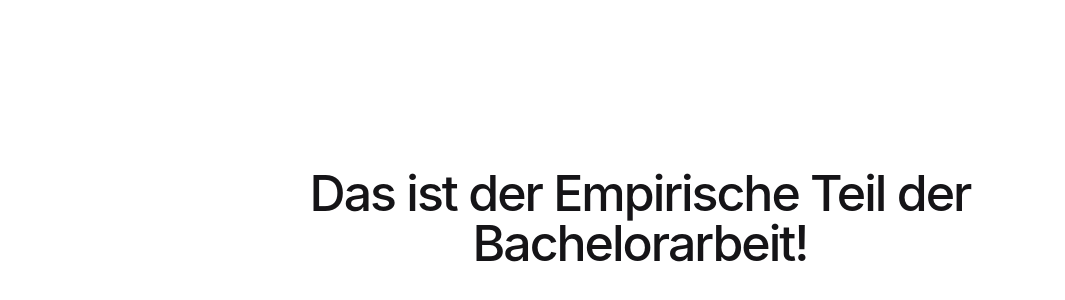
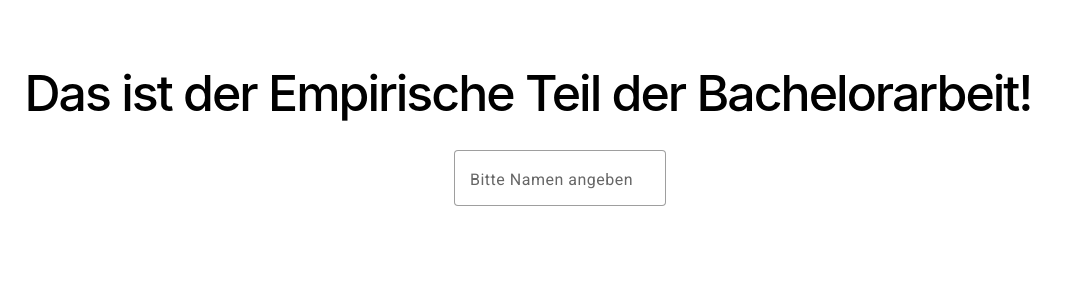
Before and after one commit to gulyaslorant/empirisch, an Angular app: page / in a window 1280 px wide. Shown: the part 172-472 px from the top of the page, without its empty margins (0-1065 px from the left). Built offline with nearby package versions, Linux system fonts and the light colour scheme.

Commit message:
Material Input eingebaut

```diff
--- a/src/app/app.component.html
+++ b/src/app/app.component.html
@@ -1,6 +1,8 @@
-<main class="main">
-  <div class="content">
-        <h1>Das ist der Empirische Teil der Bachelorarbeit!</h1>
-  </div>
+<main class="title">
+    <div>
+        <div><h1>Das ist der Empirische Teil der Bachelorarbeit!</h1></div>
+        <div><app-meingabe class="main"></app-meingabe></div>
+    </div>
 </main>
+
 <router-outlet />
--- a/src/app/app.component.scss
+++ b/src/app/app.component.scss
@@ -1,168 +1,42 @@
-:host {
-    --bright-blue: oklch(51.01% 0.274 263.83);
-    --electric-violet: oklch(53.18% 0.28 296.97);
-    --french-violet: oklch(47.66% 0.246 305.88);
-    --vivid-pink: oklch(69.02% 0.277 332.77);
-    --hot-red: oklch(61.42% 0.238 15.34);
-    --orange-red: oklch(63.32% 0.24 31.68);
-
-    --gray-900: oklch(19.37% 0.006 300.98);
-    --gray-700: oklch(36.98% 0.014 302.71);
-    --gray-400: oklch(70.9% 0.015 304.04);
-
-    --red-to-pink-to-purple-vertical-gradient: linear-gradient(
-      180deg,
-      var(--orange-red) 0%,
-      var(--vivid-pink) 50%,
-      var(--electric-violet) 100%
-    );
-
-    --red-to-pink-to-purple-horizontal-gradient: linear-gradient(
-      90deg,
-      var(--orange-red) 0%,
-      var(--vivid-pink) 50%,
-      var(--electric-violet) 100%
-    );
-
-    --pill-accent: var(--bright-blue);
-
-    font-family: "Inter", -apple-system, BlinkMacSystemFont, "Segoe UI", Roboto,
-      Helvetica, Arial, sans-serif, "Apple Color Emoji", "Segoe UI Emoji",
-      "Segoe UI Symbol";
-    box-sizing: border-box;
-    -webkit-font-smoothing: antialiased;
-    -moz-osx-font-smoothing: grayscale;
-  }
-
 h1 {
     font-size: 3.125rem;
-    color: var(--gray-900);
     font-weight: 500;
     line-height: 100%;
     letter-spacing: -0.125rem;
     margin: 0;
-    font-family: "Inter Tight", -apple-system, BlinkMacSystemFont, "Segoe UI", Roboto,
-      Helvetica, Arial, sans-serif, "Apple Color Emoji", "Segoe UI Emoji",
-      "Segoe UI Symbol";
-  }
+    font-family:
+        "Inter Tight",
+        -apple-system,
+        BlinkMacSystemFont,
+        "Segoe UI",
+        Roboto,
+        Helvetica,
+        Arial,
+        sans-serif,
+        "Apple Color Emoji",
+        "Segoe UI Emoji",
+        "Segoe UI Symbol";
+}
 
-p {
-    margin: 0;
-    color: var(--gray-700);
-  }
-
-main {
+.main {
     width: 100%;
     min-height: 100%;
+    display: flex;
+    justify-content: center;
+    align-items: center;
+    padding: 2rem;
+    box-sizing: inherit;
+    position: relative;
+}
+
+.title {
+    width: 80%;
+    min-height: 80%;
     display: flex;
     justify-content: center;
     align-items: center;
     padding: 1rem;
     box-sizing: inherit;
     position: relative;
-  }
-
-.angular-logo {
-    max-width: 9.2rem;
-  }
-
-.content {
-    display: flex;
-    justify-content: space-around;
-    width: 100%;
-    max-width: 700px;
-    margin-bottom: 3rem;
-    text-align: center;
-  }
-
-.content h1 {
-    margin-top: 1.75rem;
-  }
-
-.content p {
-    margin-top: 1.5rem;
-  }
-
-.divider {
-    width: 1px;
-    background: var(--red-to-pink-to-purple-vertical-gradient);
-    margin-inline: 0.5rem;
-  }
-
-.pill-group {
-    display: flex;
-    flex-direction: column;
-    align-items: start;
-    flex-wrap: wrap;
-    gap: 1.25rem;
-  }
-
-.pill {
-    display: flex;
-    align-items: center;
-    --pill-accent: var(--bright-blue);
-    background: color-mix(in srgb, var(--pill-accent) 5%, transparent);
-    color: var(--pill-accent);
-    padding-inline: 0.75rem;
-    padding-block: 0.375rem;
-    border-radius: 2.75rem;
-    border: 0;
-    transition: background 0.3s ease;
-    font-family: var(--inter-font);
-    font-size: 0.875rem;
-    font-style: normal;
-    font-weight: 500;
-    line-height: 1.4rem;
-    letter-spacing: -0.00875rem;
-    text-decoration: none;
-  }
-
-.pill:hover {
-    background: color-mix(in srgb, var(--pill-accent) 15%, transparent);
-  }
-
-.pill-group .pill:nth-child(6n + 1) {
-    --pill-accent: var(--bright-blue);
-  }
-.pill-group .pill:nth-child(6n + 2) {
-    --pill-accent: var(--french-violet);
-  }
-.pill-group .pill:nth-child(6n + 3),
-.pill-group .pill:nth-child(6n + 4),
-.pill-group .pill:nth-child(6n + 5) {
-    --pill-accent: var(--hot-red);
-  }
-
-.pill-group svg {
-    margin-inline-start: 0.25rem;
-  }
-
-.social-links {
-    display: flex;
-    align-items: center;
-    gap: 0.73rem;
-    margin-top: 1.5rem;
-  }
-
-.social-links path {
-    transition: fill 0.3s ease;
-    fill: var(--gray-400);
-  }
-
-.social-links a:hover svg path {
-    fill: var(--gray-900);
-  }
-
-  @media screen and (max-width: 650px) {
-    .content {
-      flex-direction: column;
-      width: max-content;
-    }
-
-    .divider {
-      height: 1px;
-      width: 100%;
-      background: var(--red-to-pink-to-purple-horizontal-gradient);
-      margin-block: 1.5rem;
-    }
-  }
+    background: white;
+}
--- a/src/app/app.component.ts
+++ b/src/app/app.component.ts
@@ -1,13 +1,14 @@
-import { Component } from '@angular/core';
-import { RouterOutlet } from '@angular/router';
+import { Component } from "@angular/core";
+import { RouterOutlet } from "@angular/router";
+import { MeingabeComponent } from "./meingabe/meingabe.component";
 
 @Component({
-  selector: 'app-root',
+  selector: "app-root",
   standalone: true,
-  imports: [RouterOutlet],
-  templateUrl: './app.component.html',
-  styleUrl: './app.component.scss'
+  imports: [RouterOutlet, MeingabeComponent],
+  templateUrl: "./app.component.html",
+  styleUrl: "./app.component.scss",
 })
 export class AppComponent {
-  title = 'empirisch';
+  title = "Der Empirische Teil";
 }
--- /dev/null
+++ b/src/app/meingabe/meingabe.component.html
@@ -0,0 +1,4 @@
+<mat-form-field class="custom-outline" appearance="outline">
+    <mat-label>Bitte Namen angeben</mat-label>
+    <input matInput placeholder="Name" />
+</mat-form-field>
--- /dev/null
+++ b/src/app/meingabe/meingabe.component.scss
@@ -0,0 +1,11 @@
+@import "@angular/material/prebuilt-themes/indigo-pink.css";
+
+.custom-outline .mat-form-field-appearance-outline .mat-form-field-outline {
+    .mat-form-field-outline-start,
+    .mat-form-field-outline-end,
+    .mat-form-field-outline-gap {
+        border-color: black !important; /* Farbe der Umrandung */
+        border-width: 2px !important; /* Dicke der Umrandung */
+        background-color: red;
+    }
+}
--- a/src/index.html
+++ b/src/index.html
@@ -1,15 +1,21 @@
 <!doctype html>
 <html lang="en">
-<head>
-  <meta charset="utf-8">
-  <title>Empirisch</title>
-  <base href="/">
-  <meta name="viewport" content="width=device-width, initial-scale=1">
-  <link rel="icon" type="image/x-icon" href="favicon.ico">
-  <link href="https://fonts.googleapis.com/css2?family=Roboto:wght@300;400;500&display=swap" rel="stylesheet">
-  <link href="https://fonts.googleapis.com/icon?family=Material+Icons" rel="stylesheet">
-</head>
-<body class="mat-typography">
-  <app-root></app-root>
-</body>
+    <head>
+        <meta charset="utf-8" />
+        <title>Das ist ein Empirisches Projekt für die Bachelorarbeit</title>
+        <base href="/" />
+        <meta name="viewport" content="width=device-width, initial-scale=1" />
+        <link rel="icon" type="image/x-icon" href="favicon.ico" />
+        <link
+            href="https://fonts.googleapis.com/css2?family=Roboto:wght@300;400;500&display=swap"
+            rel="stylesheet"
+        />
+        <link
+            href="https://fonts.googleapis.com/icon?family=Material+Icons"
+            rel="stylesheet"
+        />
+    </head>
+    <body class="mat-typography">
+        <app-root></app-root>
+    </body>
 </html>
--- a/src/styles.scss
+++ b/src/styles.scss
@@ -1,4 +1,11 @@
 /* You can add global styles to this file, and also import other style files */
+@import "@angular/material/prebuilt-themes/indigo-pink.css";
 
-html, body { height: 100%; }
-body { margin: 0; font-family: Roboto, "Helvetica Neue", sans-serif; }
+html,
+body {
+    height: 100%;
+}
+body {
+    margin: 0;
+    font-family: Roboto, "Helvetica Neue", sans-serif;
+}
```
Also changed, not shown: src/app/meingabe/meingabe.component.ts (added, +13 -0 lines), src/main.ts (+6 -5 lines), 2 other files (tests, documents, lock files or other folders).
